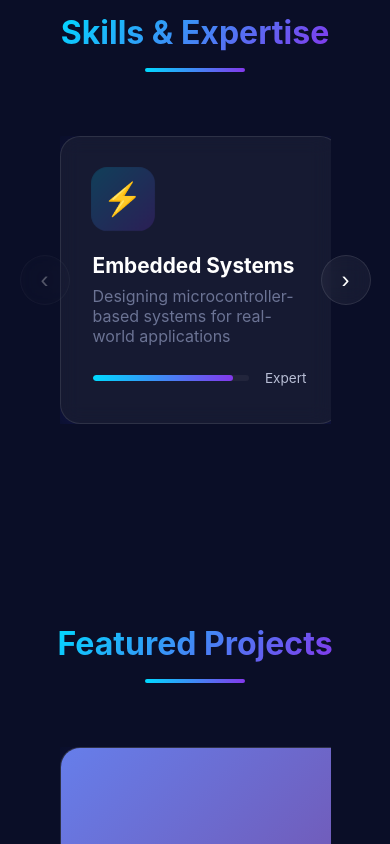
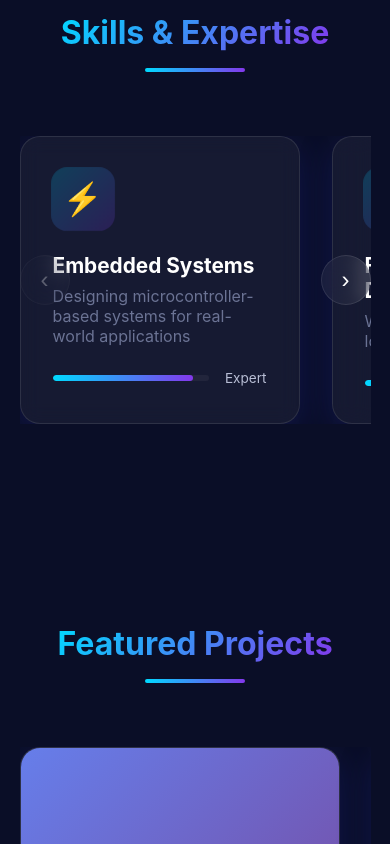
Before and after one commit to PreethamCP/Portfolio, a plain HTML site: page index.html in a window 390 px wide. Shown: the part 2380-3224 px from the top of the page. Drawn offline with Linux system fonts and the light colour scheme.

Commit message:
Update styles.css

```diff
--- a/styles.css
+++ b/styles.css
@@ -1053,7 +1053,7 @@ textarea.form-input {
 
     .skills-wrapper,
     .projects-wrapper {
-        margin: 0 40px;
+        margin: 0 0px;
     }
 
     .footer-content {
```
